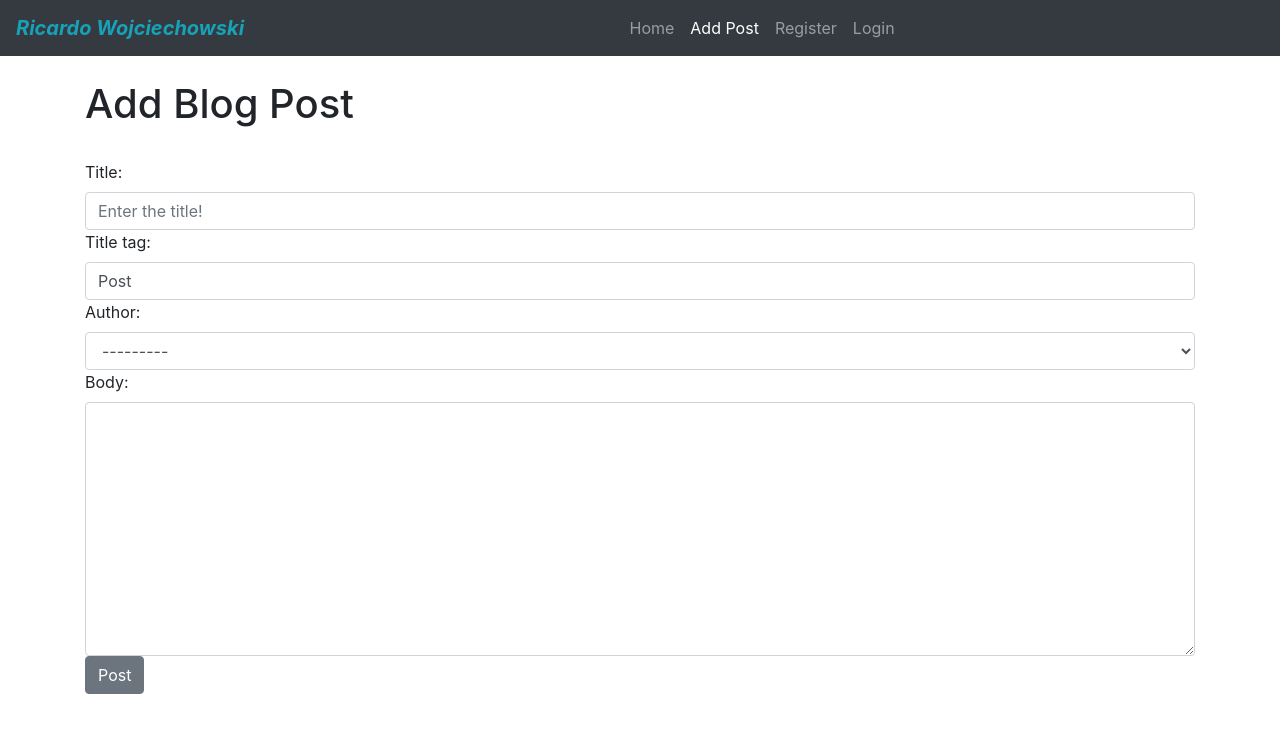
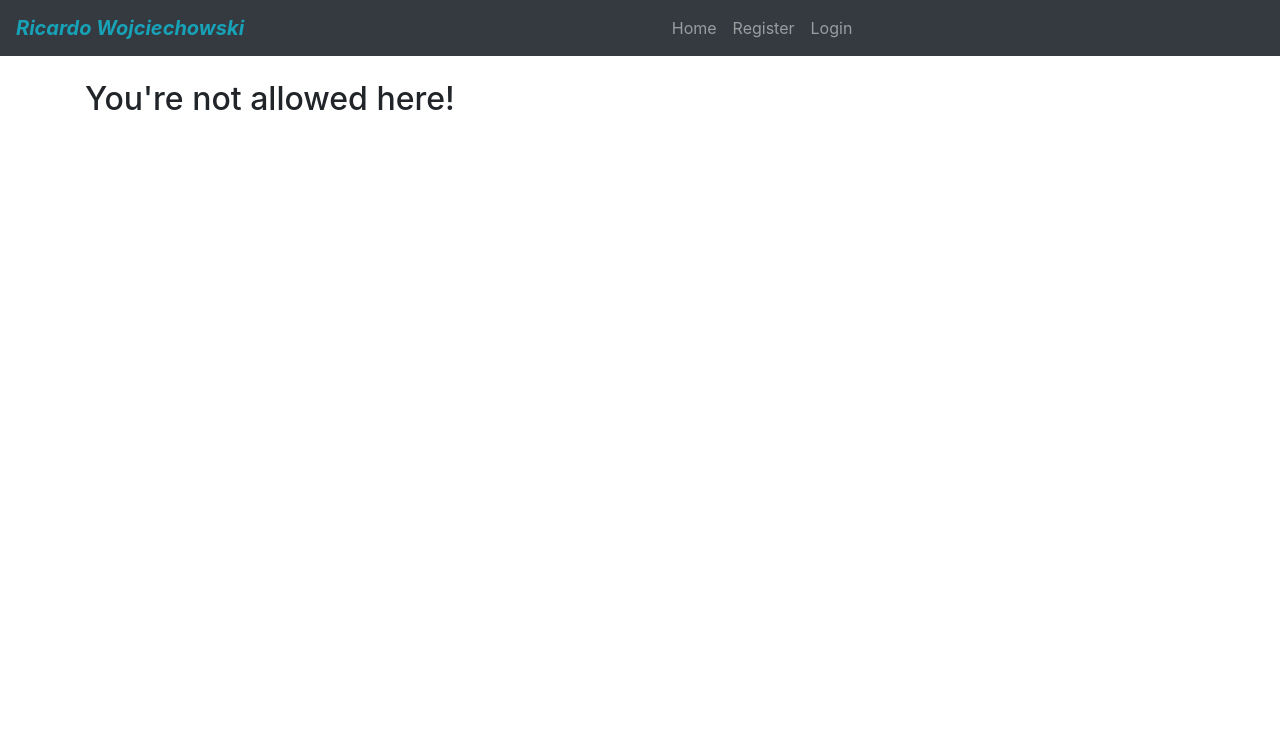
Before and after one commit to ricardowoj/ricardow, a Django app: page /add_post/ in a window 1280 px wide. Shown: the top 733 px of the page. Run offline with Django 3.2, Linux system fonts and the light colour scheme; data comes from the database, SQL or seed files in the repository; both versions use the stored data as it was after the commit; some libraries are stand-ins or nearby versions.

Commit message:
Creating user authenticated in pages, login or logout

```diff
--- a/blog/templates/add_post.html
+++ b/blog/templates/add_post.html
@@ -1,7 +1,8 @@
 {% extends 'base.html' %}
 {% block title %} New Blog Post! {% endblock %}
+{% block content %}
 
-{% block content %}
+{% if user.is_authenticated %}
 
 <h1>Add Blog Post</h1>
 <br>
@@ -12,5 +13,9 @@
         <button class="btn btn-secondary">Post</button>
 </div>
 
+{% else %}
 
+<h2>You're not allowed here!</h2>
+
+{% endif %}
 {% endblock %}
--- a/blog/templates/article_details.html
+++ b/blog/templates/article_details.html
@@ -14,6 +14,11 @@
 {{ post.body }}
 <br><br>
 <a href="{% url 'home' %}" class="btn btn-secondary btn-sm">Back</a>
+
+
+{% if user.is_authenticated %}
 <a href="{% url 'update_post' post.pk %}" type="button" class="btn btn-primary btn-sm">Edit</a>
 <a href="{% url 'delete_post' post.pk %}" type="button" class="btn btn-danger btn-sm">Delete</a>
+{% endif %}
+
 {% endblock %}
--- a/blog/templates/navbar.html
+++ b/blog/templates/navbar.html
@@ -11,18 +11,29 @@
 
     <div class="collapse navbar-collapse" id="navbarSupportedContent">
         <ul class="navbar-nav mr-auto mx-auto">
+
+
+            {% if user.is_authenticated %}
+            <li class="nav-item {% if request.path == add_post %} active {% endif %}">
+                <a class="nav-link" href="{% url 'add_post' %}">Add Post</a>
+            </li>
+            <li class="nav-item {% if request.path == about %} active {% endif %}">
+                <a class="nav-link" href="{% url 'logout' %}">Logout</a>
+            </li>
+            {% else %}
+
             <li class="nav-item {% if request.path == home %} active {% endif %}">
                 <a class="nav-link" href="{% url 'home' %}">Home</a>
             </li>
-            <li class="nav-item {% if request.path == add_post %} active {% endif %}">
-                <a class="nav-link" href="{% url 'add_post' %}">Add Post</a>
-            </li>
+
             <li class="nav-item {% if request.path == about %} active {% endif %}">
                 <a class="nav-link" href="{% url 'register' %}">Register</a>
             </li>
             <li class="nav-item {% if request.path == about %} active {% endif %}">
                 <a class="nav-link" href="{% url 'login' %}">Login</a>
             </li>
+            {% endif %}
+
         </ul>
     </div>
 </nav>
--- a/blog/templates/update_post.html
+++ b/blog/templates/update_post.html
@@ -1,8 +1,8 @@
 {% extends 'base.html' %}
 {% block title %} Edit Blog Post! {% endblock %}
-
 {% block content %}
 
+{% if user.is_authenticated %}
 <h1>Update Post</h1>
 <br>
 <div class="form-group">
@@ -12,6 +12,10 @@
         <br>
         <button class="btn btn-secondary">Post</button>
 </div>
+{% else %}
 
+<h2>You're not allowed here!</h2>
+
+{% endif %}
 
 {% endblock %}
```
Also changed, not shown: db.sqlite3.
